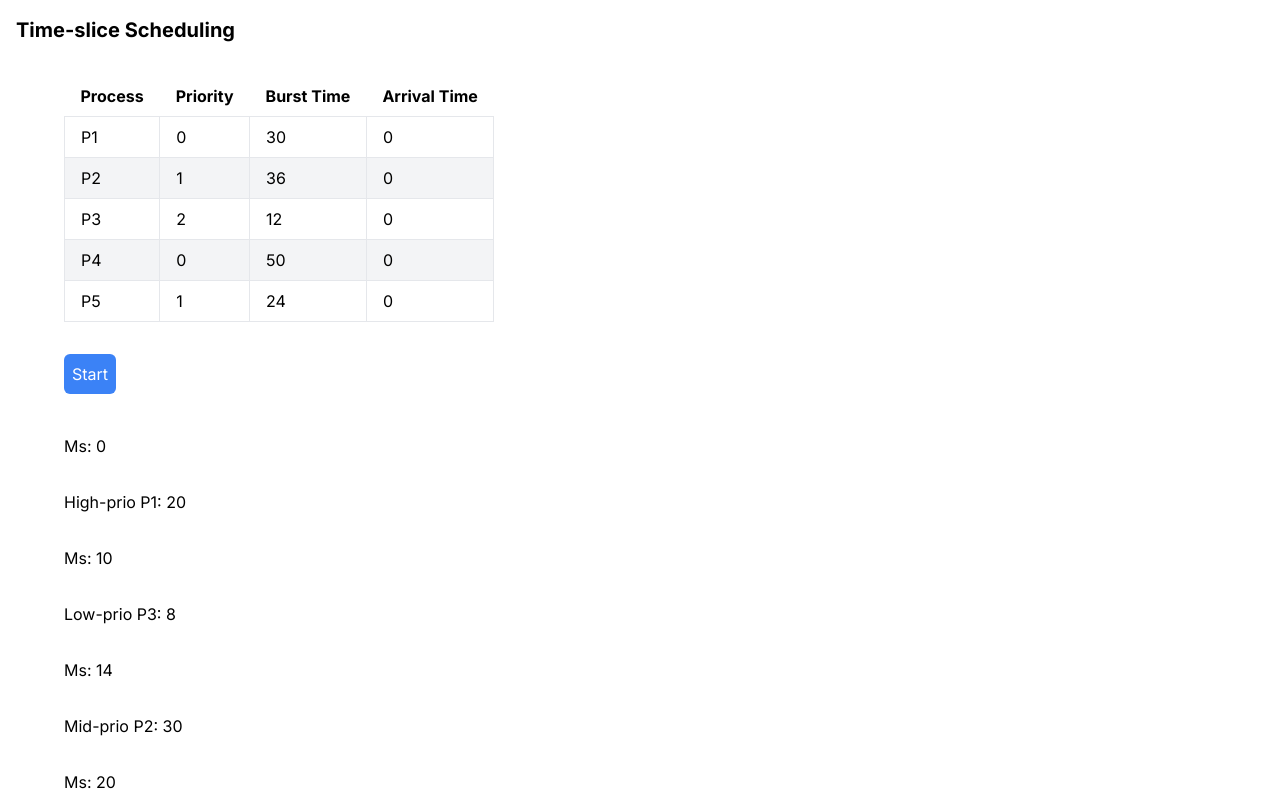
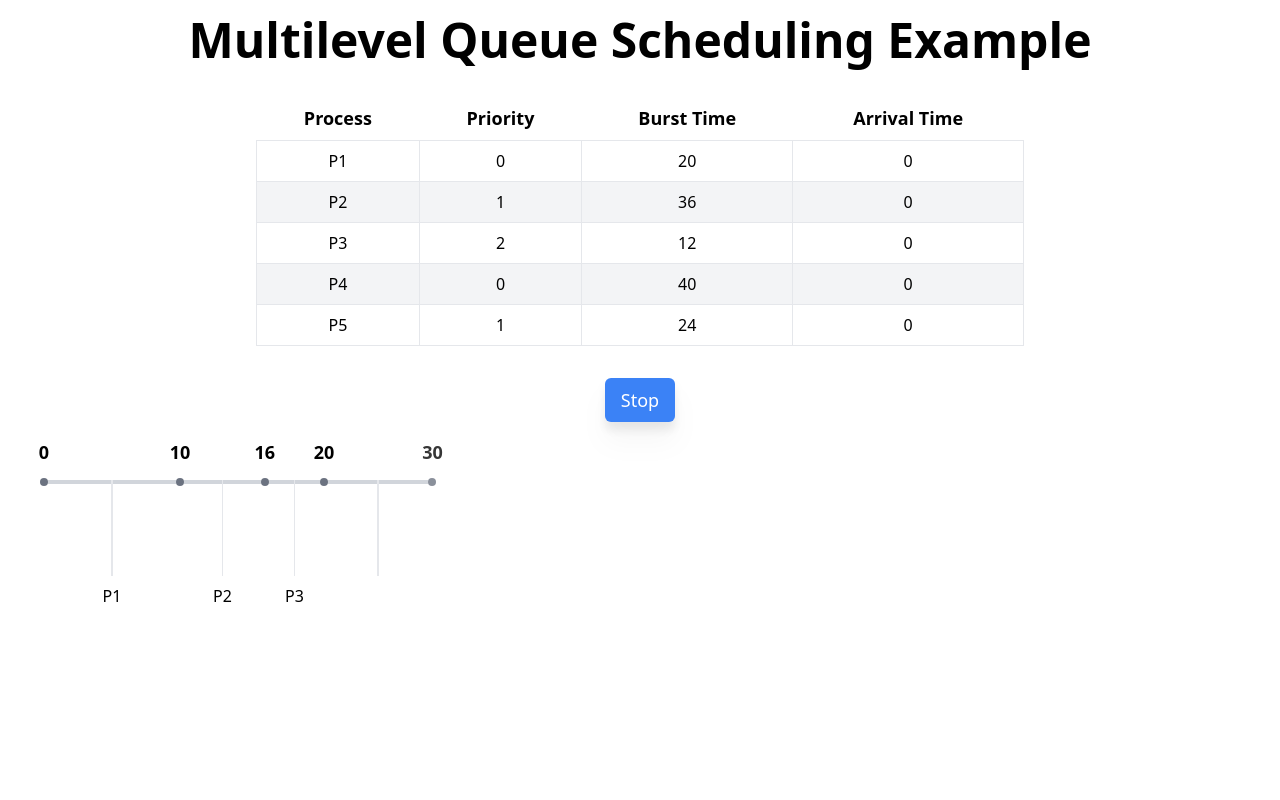
Before and after one commit to Noebody/multilevel_queue, a Next.js app in the folder cpu/: page /timeslice in a window 1280 px wide. Both pictures are taken after a click on the button "Start". Shown: the top 800 px of the page. Built offline with nearby package versions, Linux system fonts and the light colour scheme.

Commit message:
Co-authored-by: Quan Ky Tuoc <Noebody@users.noreply.github.com>

```diff
--- a/cpu/package.json
+++ b/cpu/package.json
@@ -10,6 +10,7 @@
   },
   "dependencies": {
     "autoprefixer": "10.4.14",
+    "framer-motion": "^10.12.17",
     "next": "13.4.6",
     "postcss": "8.4.24",
     "react": "18.2.0",
--- a/cpu/src/app/layout.js
+++ b/cpu/src/app/layout.js
@@ -1,17 +1,17 @@
-import './globals.css'
-import { Inter } from 'next/font/google'
+import "./globals.css";
+import { Inter } from "next/font/google";
 
-const inter = Inter({ subsets: ['latin'] })
+// const inter = Inter({ subsets: ['latin'] })
 
 export const metadata = {
-  title: 'Create Next App',
-  description: 'Generated by create next app',
-}
+  title: "Create Next App",
+  description: "Generated by create next app",
+};
 
 export default function RootLayout({ children }) {
   return (
     <html lang="en">
-      <body className={inter.className}>{children}</body>
+      <body className={"w-screen h-screen overflow-auto"}>{children}</body>
     </html>
-  )
+  );
 }
--- a/cpu/src/app/timeslice/page.js
+++ b/cpu/src/app/timeslice/page.js
@@ -1,7 +1,7 @@
 "use client";
 
 import { useState, useEffect } from "react";
-
+import { motion } from "framer-motion";
 const page = () => {
   //--------------------//
   // Time Slicing Scheduling //
@@ -11,13 +11,13 @@ const page = () => {
   const [intervalId, setIntervalId] = useState(null);
   const [currentQueue, setCurrentQueue] = useState("highPrioQueue");
 
+  console.log("messages", messages);
+
   const [queue, setQueue] = useState({
     highPrioQueue: [],
     midPrioQueue: [],
     lowPrioQueue: [],
   });
-
-  console.log(ms);
 
   function createProcess(PID, priority, cpuTime, ioTime) {
     return {
@@ -31,10 +31,10 @@ const page = () => {
 
   useEffect(() => {
     const array = [
-      createProcess(1, 0, 30, 0),
+      createProcess(1, 0, 20, 0),
       createProcess(2, 1, 36, 0),
       createProcess(3, 2, 12, 0),
-      createProcess(4, 0, 50, 0),
+      createProcess(4, 0, 40, 0),
       createProcess(5, 1, 24, 0),
     ];
     function addProcessToQueue(processes) {
@@ -85,7 +85,7 @@ const page = () => {
   async function executeProcessBySlicing(process) {
     let time = 0;
 
-    console.log("process", process);
+    // console.log("process", process);
 
     // Print the process being executed
     if (getExecutableProcess(process)) {
@@ -108,7 +108,7 @@ const page = () => {
           return [
             ...prev,
             // `Executing high priority process ${process.pid} with CPU time ${process.cpuTime}`,
-            `Process ${process.pid} completed`,
+            `P${process.pid} out`,
           ];
         });
       }
@@ -132,7 +132,7 @@ const page = () => {
           return [
             ...prev,
             // `Executing high priority process ${process.pid} with CPU time ${process.cpuTime}`,
-            `Process ${process.pid} completed`,
+            `P${process.pid} out`,
           ];
         });
       }
@@ -156,7 +156,7 @@ const page = () => {
           return [
             ...prev,
             // `Executing high priority process ${process.pid} with CPU time ${process.cpuTime}`,
-            `Process ${process.pid} completed`,
+            `P${process.pid} out`,
           ];
         });
       }
@@ -164,7 +164,7 @@ const page = () => {
 
     if (process.priority == 0) {
       setMessages((prev) => {
-        return [...prev, `High-prio P${process.pid}: ${process.cpuTime}`];
+        return [...prev, `P${process.pid}`];
       });
       process.cpuTime -= 10;
       time = time + 10;
@@ -187,7 +187,7 @@ const page = () => {
 
     if (process.priority == 1) {
       setMessages((prev) => {
-        return [...prev, `Mid-prio P${process.pid}: ${process.cpuTime}`];
+        return [...prev, `P${process.pid}`];
       });
       process.cpuTime -= 6;
       if (process.cpuTime - 6 < 0) {
@@ -200,10 +200,10 @@ const page = () => {
 
     if (process.priority == 2) {
       setMessages((prev) => {
-        return [...prev, `Low-prio P${process.pid}: ${process.cpuTime}`];
+        return [...prev, `P${process.pid}`];
       });
       process.cpuTime -= 4;
-      if (process.cpuTime - 4) time = time + 4;
+      time = time + 4;
     }
 
     setTotalMs((prev) => {
@@ -224,29 +224,29 @@ const page = () => {
 
         //looping through the queues to find the next process to execute based on priority
         if (prevQueue === "lowPrioQueue") {
+          if (prev.highPrioQueue.length !== 0) {
+            return "highPrioQueue";
+          }
           if (prev.midPrioQueue.length !== 0) {
             return "midPrioQueue";
+          }
+          return "lowPrioQueue";
+        }
+        if (prevQueue === "midPrioQueue") {
+          if (prev.lowPrioQueue.length !== 0) {
+            return "lowPrioQueue";
           }
           if (prev.highPrioQueue.length !== 0) {
             return "highPrioQueue";
           }
-          return "lowPrioQueue";
+          return "midPrioQueue";
         }
-        if (prevQueue === "midPrioQueue") {
-          if (prev.highPrioQueue.length !== 0) {
-            return "highPrioQueue";
+        if (prevQueue === "highPrioQueue") {
+          if (prev.midPrioQueue.length !== 0) {
+            return "midPrioQueue";
           }
           if (prev.lowPrioQueue.length !== 0) {
             return "lowPrioQueue";
-          }
-          return "midPrioQueue";
-        }
-        if (prevQueue === "highPrioQueue") {
-          if (prev.lowPrioQueue.length !== 0) {
-            return "lowPrioQueue";
-          }
-          if (prev.midPrioQueue.length !== 0) {
-            return "midPrioQueue";
           }
           return "highPrioQueue";
         }
@@ -256,9 +256,9 @@ const page = () => {
         prev.midPrioQueue.length == 0 &&
         prev.lowPrioQueue.length == 0
       ) {
-        setMessages((prev) => {
-          return [...prev, `All processes completed`];
-        });
+        // setMessages((prev) => {
+        //   return [...prev, `All processes out`];
+        // });
 
         setIntervalId((prev) => {
           console.log(prev);
@@ -270,13 +270,20 @@ const page = () => {
     });
   }
 
+  function getAllMsMessages() {
+    return messages.filter((message) => message.includes("Ms:"));
+  }
+
   return (
+    <div className="w-auto">
+      <h1 className="text-center text-5xl font-bold p-4">
+        Multilevel Queue Scheduling Example
+      </h1>
       <div>
-      <h1 className="text-xl font-bold p-4">Time-slice Scheduling</h1>
-      <div>
-        <table className="table-auto mx-16 my-4">
+        <div className="px-64 flex items-center justify-center flex-col">
+          <table className="table-auto my-4 w-full">
             <thead>
-            <tr>
+              <tr className="text-lg">
                 <th className="px-4 py-2">Process</th>
                 <th className="px-4 py-2">Priority</th>
                 <th className="px-4 py-2">Burst Time</th>
@@ -284,31 +291,31 @@ const page = () => {
               </tr>
             </thead>
             <tbody>
-            <tr>
+              <tr className="text-md text-center">
                 <td className="border px-4 py-2">P1</td>
                 <td className="border px-4 py-2">0</td>
-              <td className="border px-4 py-2">30</td>
+                <td className="border px-4 py-2">20</td>
                 <td className="border px-4 py-2">0</td>
               </tr>
-            <tr className="bg-gray-100">
+              <tr className="bg-gray-100 text-center">
                 <td className="border px-4 py-2">P2</td>
                 <td className="border px-4 py-2">1</td>
                 <td className="border px-4 py-2">36</td>
                 <td className="border px-4 py-2">0</td>
               </tr>
-            <tr>
+              <tr className="text-md text-center">
                 <td className="border px-4 py-2">P3</td>
                 <td className="border px-4 py-2">2</td>
                 <td className="border px-4 py-2">12</td>
                 <td className="border px-4 py-2">0</td>
               </tr>
-            <tr className="bg-gray-100">
+              <tr className="bg-gray-100 text-center">
                 <td className="border px-4 py-2">P4</td>
                 <td className="border px-4 py-2">0</td>
-              <td className="border px-4 py-2">50</td>
+                <td className="border px-4 py-2">40</td>
                 <td className="border px-4 py-2">0</td>
               </tr>
-            <tr>
+              <tr className="text-md text-center">
                 <td className="border px-4 py-2">P5</td>
                 <td className="border px-4 py-2">1</td>
                 <td className="border px-4 py-2">24</td>
@@ -318,11 +325,10 @@ const page = () => {
           </table>
 
           <button
-          className="p-2 bg-blue-500 rounded-md text-white mt-4 mx-16 my-4"
+            className="px-4 py-2 bg-blue-500 rounded-md text-white text-lg my-4 drop-shadow-xl"
             onClick={() => {
               if (!intervalId) {
                 const interval = setInterval(() => {
-                processQueueBySlicing();
                   // setSecondsLine((prev) => {
                   //   return [...prev, <div>{prev.length + 1}</div>];
                   // });
@@ -332,7 +338,9 @@ const page = () => {
                     });
                     return ms;
                   });
-              }, 100);
+
+                  processQueueBySlicing();
+                }, 500);
                 setIntervalId(interval);
               } else {
                 clearInterval(intervalId);
@@ -342,16 +350,107 @@ const page = () => {
           >
             {intervalId ? "Stop" : "Start"}
           </button>
+        </div>
 
         {/* add a number of  */}
 
-        {messages.map((message, index) => {
+        <div className="flex w-max items-center mt-10 ml-10">
+          {messages.map((message, index, array) => {
+            if (message.includes("Ms:")) {
+              const prevMessage = array
+                .slice(0, index)
+                .reverse()
+                .find((message) => message.includes("Ms:"));
+              const value = array[index - 1];
+
+              let width = message.split(" ")[1];
+              // setTimeout(() => {
+              // document
+              //   .getElementById(message)
+              //   ?.scrollIntoView({ behavior: "smooth", block: "end" });
+              // }, 300);
+              // if (prevMessage) {
+              if (prevMessage) {
+                width = message.split(" ")[1] - prevMessage.split(" ")[1];
+              }
+
+              return (
+                <>
+                  <motion.span
+                    id={message}
+                    className="bg-gray-300 h-1 relative flex justify-center"
+                    initial={{
+                      width: `0rem`,
+                    }}
+                    animate={{
+                      width: `${width / 1.25}rem`,
+                      transition: {
+                        duration: 0.5,
+                      },
+                    }}
+                  >
+                    {value && (
+                      <div className=" absolute flex items-center flex-col">
+                        <motion.div
+                          className="w-[0.1rem] h-24 bg-gray-200"
+                          initial={{
+                            height: `0rem`,
+                          }}
+                          animate={{
+                            height: `6rem`,
+                            transition: {
+                              duration: 0.3,
+                            },
+                          }}
+                        />
+                        <motion.div
+                          className="w-10 h-10 flex items-center justify-center text-center"
+                          initial={{
+                            opacity: 0,
+                          }}
+                          animate={{
+                            opacity: 1,
+                            transition: {
+                              delay: 0.3,
+                              duration: 0.2,
+                            },
+                          }}
+                        >
+                          {value}
+                        </motion.div>
+                      </div>
+                    )}
+                  </motion.span>
+                  <motion.span
+                    className="w-2 h-2 bg-gray-500 rounded-full relative justify-center flex"
+                    initial={{
+                      opacity: 0,
+                    }}
+                    animate={{
+                      opacity: 1,
+                      transition: {
+                        duration: 0.5,
+                      },
+                    }}
+                  >
+                    <div className="absolute bottom-5 text-lg font-semibold">
+                      {message.split(" ")[1]}
+                    </div>
+                  </motion.span>
+                </>
+              );
+              // }
+            }
+          })}
+        </div>
+
+        {/* {messages.map((message, index) => {
           return (
             <div key={index} className="py-2 mx-16 my-4">
               {message}
             </div>
           );
-        })}
+        })} */}
       </div>
     </div>
   );
```
Also changed, not shown: 1 other file (tests, documents, lock files or other folders). Lines whose indentation alone changed are shown as unchanged.
